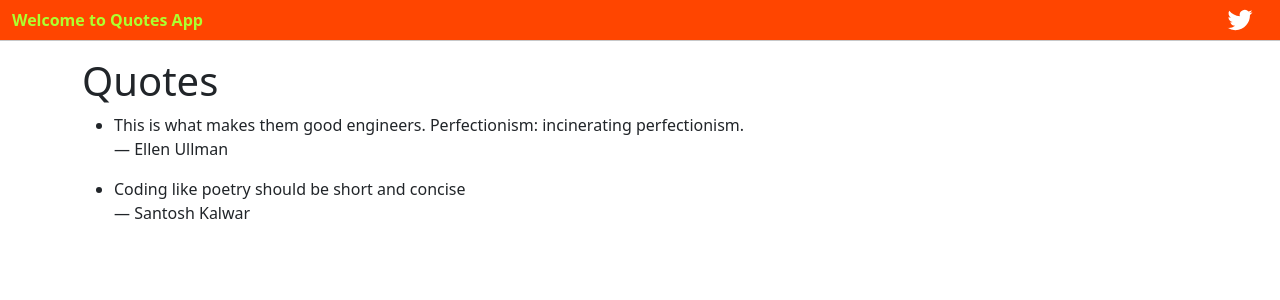
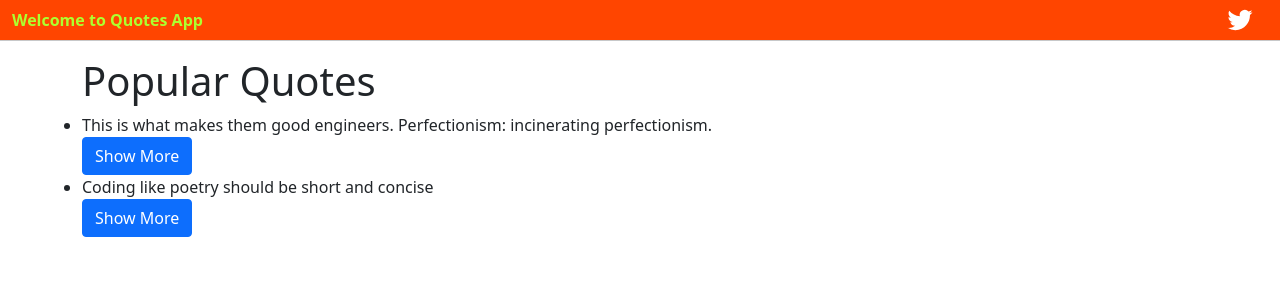
Before and after one commit to ezekielkibiego/Quotes-App, an Angular app: page / in a window 1280 px wide. Shown: the top 300 px of the page. Built offline with nearby package versions, Linux system fonts and the light colour scheme.

Commit message:
aadd delete button

```diff
--- a/src/app/quote-details/quote-details.component.html
+++ b/src/app/quote-details/quote-details.component.html
@@ -1,3 +1,5 @@
-<p>
-    {{quote.author}}
-</p>
+
+    <p>
+        {{quote.author}}
+    </p>
+    <button (click)= 'quoteDelete(true)'>Delete Quote</button>
--- a/src/app/quote-details/quote-details.component.ts
+++ b/src/app/quote-details/quote-details.component.ts
@@ -1,4 +1,4 @@
-import { Component, Input, OnInit } from '@angular/core';
+import { Component, EventEmitter, Input, OnInit, Output } from '@angular/core';
 import { Quote } from '../quote';
 
 @Component({
@@ -8,11 +8,21 @@ import { Quote } from '../quote';
 })
 export class QuoteDetailsComponent implements OnInit {
 
+
   @Input()
-  quote: Quote = new Quote;
+  quote!: Quote;
+  @Output() isComplete = new EventEmitter<boolean>();
+
+  quoteComplete(complete:boolean){
+    this.isComplete.emit(complete);
+  }
+
+  quoteDelete(complete:boolean){
+    this.isComplete.emit(complete);
+  }
+
   constructor() { }
 
-  ngOnInit(): void {
+  ngOnInit() {
   }
-
 }
--- a/src/app/quote.ts
+++ b/src/app/quote.ts
@@ -1,5 +1,11 @@
+// export class Quote {
+//     id!: number;
+//   name!: string;
+//   author!: string;
+// }
 export class Quote {
-    id!: number;
-  name!: string;
-  author!: string;
+  public showAuthor: boolean;
+  constructor(public id: number,public name: string,public author: string){
+    this.showAuthor=false;
+  }
 }
--- a/src/app/quotes/quotes.component.html
+++ b/src/app/quotes/quotes.component.html
@@ -11,12 +11,41 @@
   <hr>
 
   <div class="container">
-    <h1>Quotes</h1>
+    <h1>Popular Quotes</h1>
+    <div class="row">
+    <ul>
+      <div *ngFor='let quote of quotes;let i = index'>
+        <div>
+          <li> {{quote.name}} </li>
+          <button (click)='toggleDetails(i)' class="btn btn-primary">Show More</button>
+        </div>
+        <div *ngIf='quote.showAuthor'>
+          <app-quote-details [quote]='quote' (isComplete) = 'deleteQuote($event,i)'></app-quote-details>
 
-    <ul>
-      <li *ngFor='let quote of quotes'>
-        {{quote.name}}
-        <app-quote-details [quote]='quote'></app-quote-details>
-      </li>
+        </div>
+      </div>
     </ul>
+    </div>
   </div>
+
+  <!-- <div class="container">
+    <h1>My Goals</h1>
+    <hr>
+
+    <div class="row">
+      <div class="col-md-6">
+        <div *ngFor='let goal of goals;let i = index'>
+          <div>
+            <h4 id={{i}} appStrikethrough>{{goal.name}} due on {{goal.completeDate|date|uppercase}}</h4>
+            <button (click)='toggleDetails(i)' class="btn btn-primary">Toggle Details</button>
+          </div>
+
+          <div *ngIf='goal.showDescription'>
+            <app-goal-detail  [goal]='goal' (isComplete) = 'deleteGoal($event,i)'></app-goal-detail>
+          </div>
+        </div>
+      </div>
+    </div>
+
+    <p *ngIf='goals.length > 5'>You have too many goals</p>
+  </div> -->
--- a/src/app/quotes/quotes.component.ts
+++ b/src/app/quotes/quotes.component.ts
@@ -7,11 +7,30 @@ import { Quote } from '../quote';
   styleUrls: ['./quotes.component.css']
 })
 export class QuotesComponent implements OnInit {
+
      quotes:Quote[] = [
-          {id:1, name:'This is what makes them good engineers. Perfectionism: incinerating perfectionism.', author:'― Ellen Ullman'},
-          {id:2,name:'Coding like poetry should be short and concise', author:'― Santosh Kalwar'},
+          new Quote(1,'This is what makes them good engineers. Perfectionism: incinerating perfectionism.','― Ellen Ullman'),
+          new Quote(2,'Coding like poetry should be short and concise','― Santosh Kalwar')
         ];
 
+        completeQuote(isComplete: any, index: number){
+          if (isComplete) {
+            this.quotes.splice(index,1);
+          }
+        }
+
+        toggleDetails(index:  number){
+          this.quotes[index].showAuthor = !this.quotes[index].showAuthor;
+        }
+        deleteQuote(isComplete: any, index: number){
+            if (isComplete) {
+              let toDelete = confirm(`Are you sure you want to delete ${this.quotes[index].name}?`)
+
+              if (toDelete){
+                this.quotes.splice(index,1)
+              }
+            }
+          }
   constructor() {
   }
   ngOnInit(): void {
```
